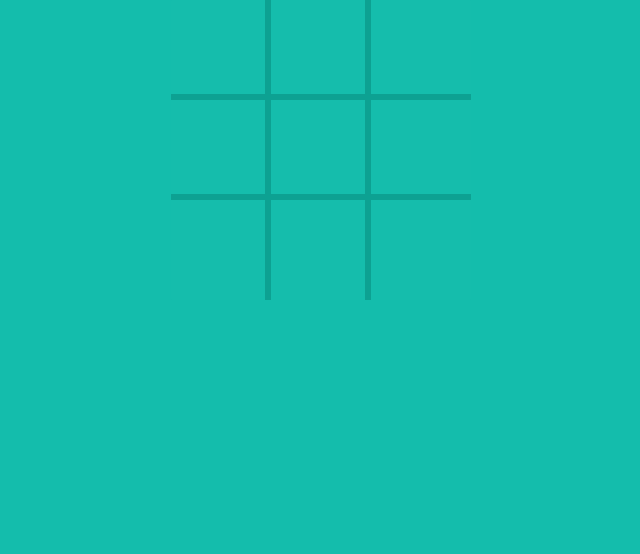
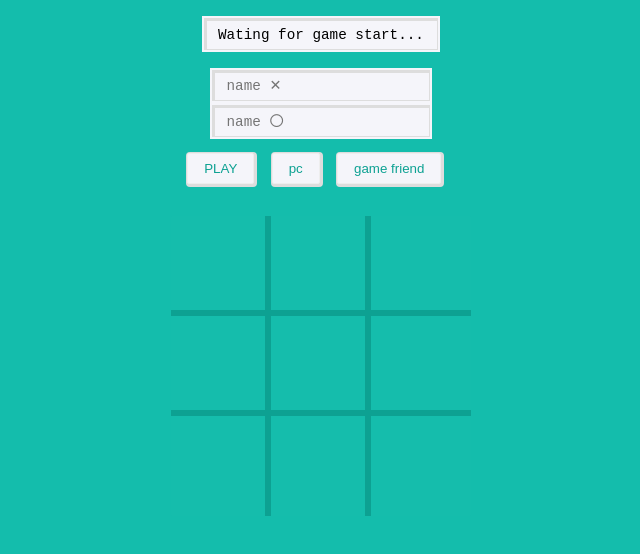
Before and after one commit to gabrielfroes/tic-tac-toe, a plain HTML site: page index.html in a window 1280 px wide. Shown: the whole page, without its empty margins (319-959 px from the left). Drawn offline with Linux system fonts and the light colour scheme.

Commit message:
Add files via upload

```diff
--- a/index.html
+++ b/index.html
@@ -4,18 +4,41 @@
     <meta charset="UTF-8">
     <meta name="viewport" content="width=device-width, initial-scale=1.0">
     <meta http-equiv="X-UA-Compatible" content="ie=edge">
-    <title>Tic Tac Toe</title>
+    <title>jogo da velha</title>
     <link rel="stylesheet" href="css/style.css">
 </head>
 <body>
+  <article class="panel">
+     <p class="game-narration">Wating for game start...</p>
+    <form class="caixa">
+      <input id="x_campo" type="text" placeholder="name ✕" name="xx" required>
+      <input style="margin-bottom: 1em;" id="o_campo" type="text" placeholder="name 〇" name="oo" required>
 
-    <div class='game'></div>
+      <div>
+        <button type="button" id="play" onclick=" tic_tac_toe.start()">PLAY</button>
+        <button type="button" onclick="pc()">pc</button>
+        <button type="button" onclick="friend()">game friend</button>
+      </div>
+    </form>
+  </article>
 
-    <script src="js/tic-tac-toe.js"></script>
-    <script>
-        tic_tac_toe.init( document.querySelector('.game') );
-        tic_tac_toe.start();
-    </script>
+  <!--
+  <section class="a">
+    <h1 id="sessao">00:00</h1>
+  </section>
+  -->
 
+  <div class='game'></div>
+
+  <script src="js/tic-tac-toe.js"></script>
+  <script>
+  function pc() {
+    tic_tac_toe.vez = true;
+  }
+
+  function friend() {
+    tic_tac_toe.vez = false;
+  }
+  </script>
 </body>
 </html>
```
